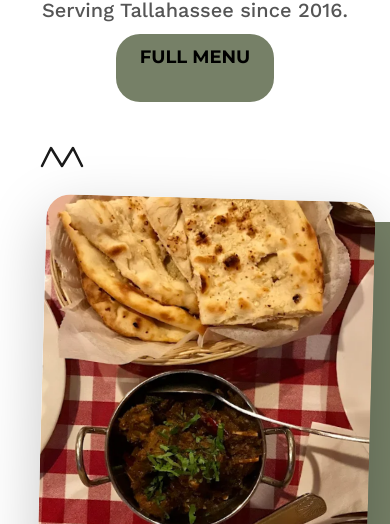
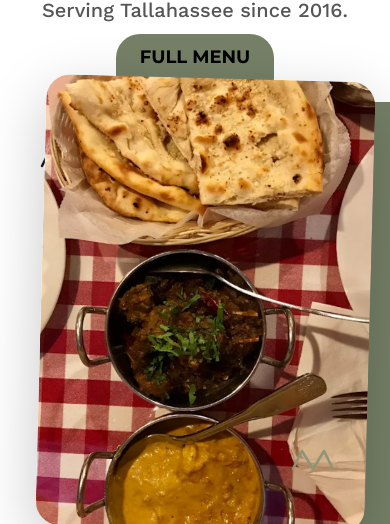
Before and after one commit to adoralin0/Mayuri, a React (Create React App) app in the folder my-fullstack-app/frontend/: page / in a window 390 px wide. Shown: the part 320-844 px from the top of the page. Built offline with nearby package versions, Linux system fonts and the light colour scheme; no server answers.

Commit message:
Revert "style: mobile hero image lower so Full Menu button is visible"
This reverts commit bad9469742611dab0b53e4e55852cf85926a6183.

```diff
--- a/my-fullstack-app/frontend/src/MayuriHomepage.css
+++ b/my-fullstack-app/frontend/src/MayuriHomepage.css
@@ -148,7 +148,7 @@ html, body {
   }
   .mayuri-hero-image {
     width: 100% !important;
-    margin-top: 96px !important;
+    margin-top: 56px;
   }
   .mayuri-hero {
     padding-bottom: 72px !important;
@@ -246,7 +246,7 @@ html, body {
   }
   .mayuri-hero-image {
     width: 100% !important;
-    margin-top: 96px !important;
+    margin-top: 56px;
   }
   .mayuri-hero .mayuri-hero-circle {
     display: none;
```
